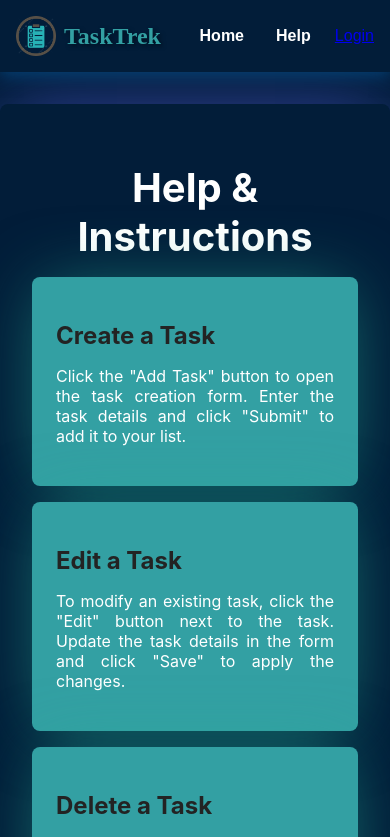
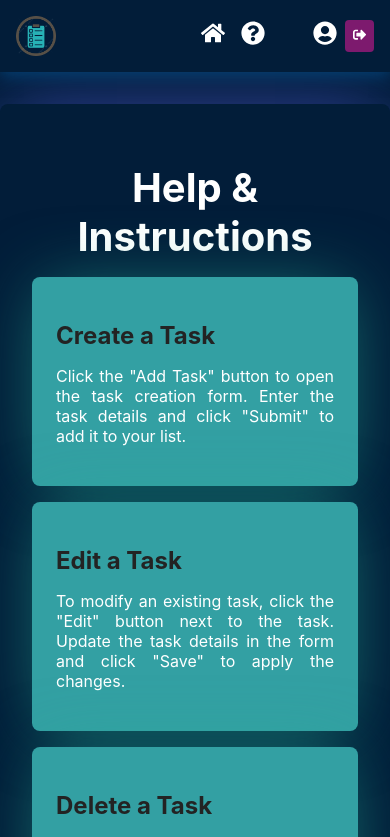
Before and after one commit to MadushaniR/Task-Manager, a React (Create React App) app: page /help in a window 390 px wide. Shown: the top 837 px of the page. Built offline with nearby package versions, Linux system fonts and the light colour scheme.

Commit message:
nav bar updated as mobile responsive

```diff
--- a/src/Components/NavigationBar/Nav.jsx
+++ b/src/Components/NavigationBar/Nav.jsx
@@ -2,7 +2,7 @@ import React, { useEffect, useState } from 'react';
 import { Link, useNavigate } from 'react-router-dom';
 import './nav.css';
 import todoImg from '../../assets/todoImg.png';
-import { FaUserCircle } from 'react-icons/fa';
+import { FaUserCircle, FaHome, FaQuestionCircle, FaSignOutAlt } from 'react-icons/fa';
 
 const Nav = () => {
     const [username, setUsername] = useState(null);
@@ -26,25 +26,38 @@ const Nav = () => {
             <div className="nav-left">
                 <Link to="/home" className="nav-logo-container">
                     <img src={todoImg} alt="Home" className="nav-logo" />
-                    <span className="app-name">TaskTrek</span>
+                    <span className="app-name desktop-only">TaskTrek</span>
                 </Link>
             </div>
             <div className="nav-center">
-                <Link to="/home" className="nav-option">Home</Link>
-                <Link to="/help" className="nav-option">Help</Link>
+                <div className="nav-links">
+                    <Link to="/home" className="nav-option desktop-only">Home</Link>
+                    <Link to="/help" className="nav-option desktop-only">Help</Link>
+                    <Link to="/home" className="nav-icon mobile-only">
+                        <FaHome />
+                    </Link>
+                    <Link to="/help" className="nav-icon mobile-only">
+                        <FaQuestionCircle />
+                    </Link>
+                </div>
             </div>
             <div className="nav-right">
                 {username ? (
-                    <div className="user-info">
+                    <div className="user-info desktop-only">
                         <FaUserCircle className="user-icon" />
                         <span className="username">{username}</span>
                         <button className="logout-button" onClick={handleLogout}>
-                            Logout
+                            <FaSignOutAlt />
                         </button>
                     </div>
                 ) : (
-                    <Link to="/login">Login</Link>
+                    <Link to="/login" className="nav-icon mobile-only">
+                        <FaUserCircle />
+                    </Link>
                 )}
+                <button className="logout-button mobile-only" onClick={handleLogout}>
+                    <FaSignOutAlt />
+                </button>
             </div>
         </nav>
     );
--- a/src/Components/NavigationBar/nav.css
+++ b/src/Components/NavigationBar/nav.css
@@ -48,6 +48,11 @@
     text-shadow: 2px 2px 4px rgba(0, 0, 0, 0.5);
 }
 
+.nav-links {
+    display: flex;
+    align-items: center;
+}
+
 .nav-option {
     color: white;
     text-decoration: none;
@@ -57,6 +62,13 @@
 
 .nav-option:hover {
     color: #c1cde6;
+}
+
+.nav-icon {
+    color: white;
+    font-size: 1.5rem;
+    margin: 0 1rem;
+    text-decoration: none;
 }
 
 .user-info {
@@ -82,7 +94,7 @@
     font-style: normal;
     border: none;
     color: white;
-    padding: 0.5rem 1rem;
+    padding: 0.5rem;
     cursor: pointer;
     border-radius: 4px;
 }
@@ -90,3 +102,58 @@
 .logout-button:hover {
     background-color: #781669;
 }
+
+@media (max-width: 768px) {
+    .nav-logo-container {
+        margin-right: 0;
+    }
+
+    .nav-center {
+        margin-left: 0;
+    }
+
+    .app-name {
+        display: none;
+    }
+
+    .nav-option.desktop-only {
+        display: none;
+    }
+
+    .user-info.desktop-only {
+        display: none;
+    }
+
+    .desktop-only {
+        display: none;
+    }
+
+    .mobile-only {
+        display: inline-block;
+    }
+
+    .nav-icon {
+        margin: 0 0.5rem;
+    }
+
+    .nav-right {
+        flex-direction: row;
+        justify-content: flex-end;
+    }
+}
+
+
+@media (min-width: 769px) {
+    .nav-icon.mobile-only {
+        display: none;
+    }
+
+    .logout-button.mobile-only {
+        display: none;
+    }
+
+    .nav-option.desktop-only {
+        display: inline-block;
+        margin: 0 1rem;
+    }
+}
```
